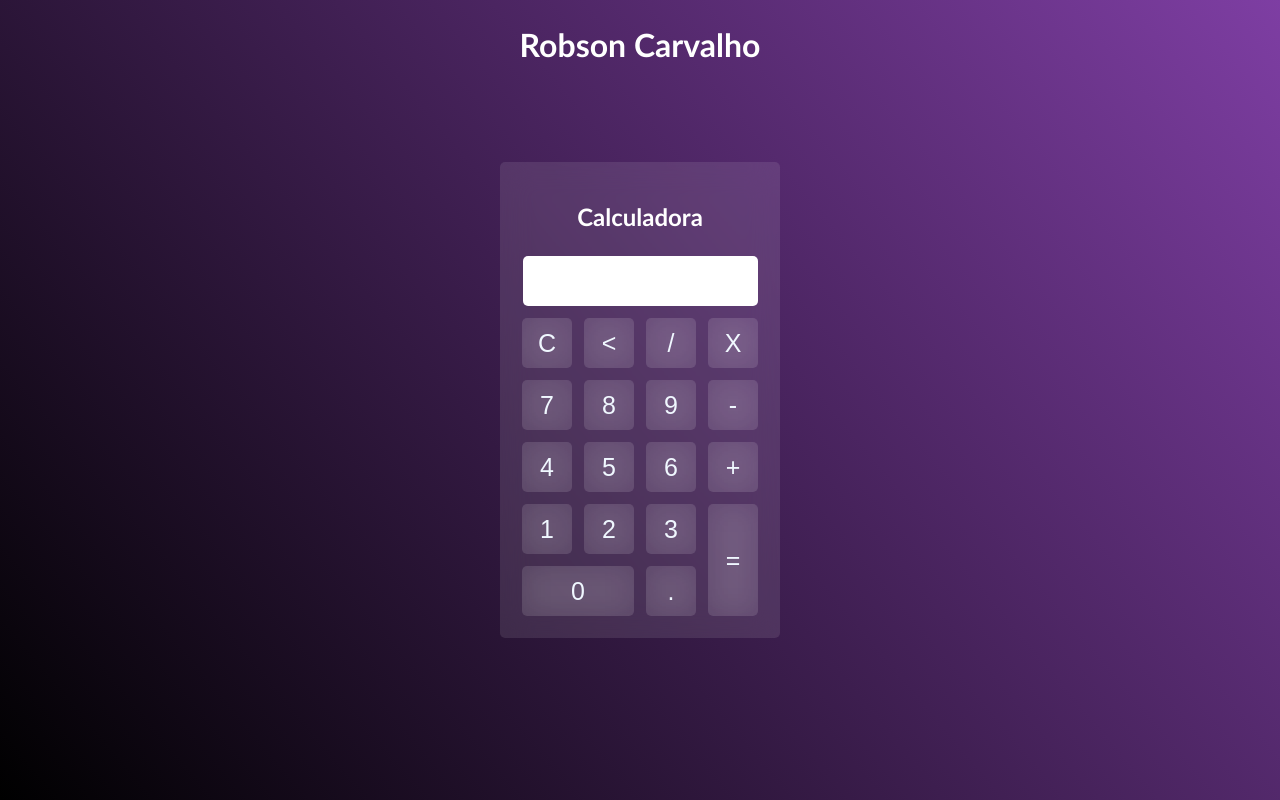
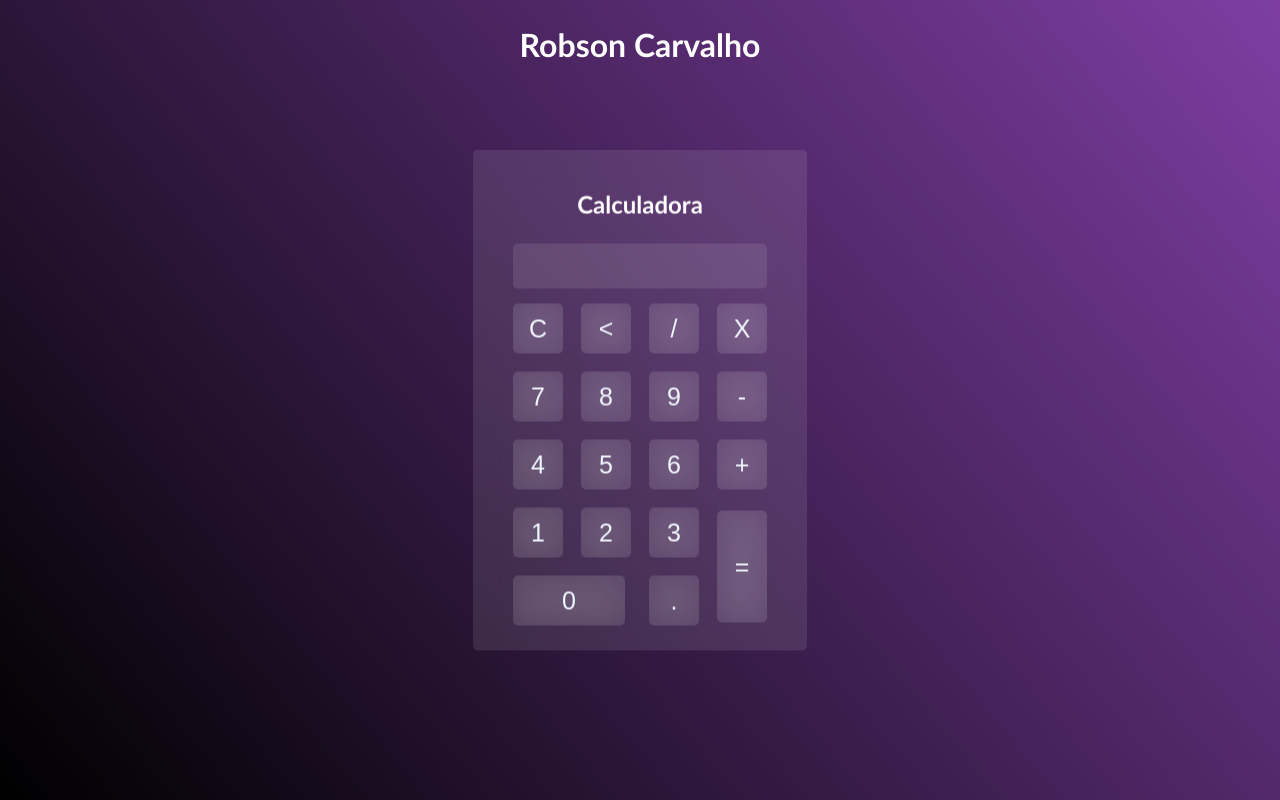
Before and after one commit to Robson-Carvalho/calculator, a plain HTML site: page index.html in a window 1280 px wide. Drawn offline with Linux system fonts and the light colour scheme.

Commit message:
estilização da calculadora

```diff
--- a/styles/styles.css
+++ b/styles/styles.css
@@ -23,23 +23,24 @@
   background-color: rgba(255, 255, 255, 0.1);
   backdrop-filter: blur(15px);
   -webkit-backdrop-filter: blur(15px);
-  padding: 15px;
+  padding: 15px 30px;
 }
 * body .container .calculator .title {
   font-family: "Gill Sans", "Gill Sans MT", Calibri, "Trebuchet MS", sans-serif;
   text-align: center;
   color: #FFF;
-  margin: 0px 0 25px 0;
+  margin: 0 0 25px 0;
 }
 * body .container .calculator #result {
-  width: 235px;
-  height: 50px;
+  width: 254px;
+  height: 45px;
   margin: 5px auto;
   border-radius: 5px;
   padding: 0 8px;
-  background-color: #FFF;
+  background-color: rgba(255, 255, 255, 0.1);
   font-family: "Gill Sans", "Gill Sans MT", Calibri, "Trebuchet MS", sans-serif;
-  color: #000;
+  letter-spacing: 0.8px;
+  color: white;
   font-size: 25px;
   display: flex;
   align-items: center;
@@ -56,7 +57,7 @@
   backdrop-filter: blur(15px);
   -webkit-backdrop-filter: blur(15px);
   color: aliceblue;
-  margin: 5px;
+  margin: 8px 8px;
   transition: 0.2s;
 }
 * body .container .calculator .button:hover {
```
Also changed, not shown: 1 other file.
